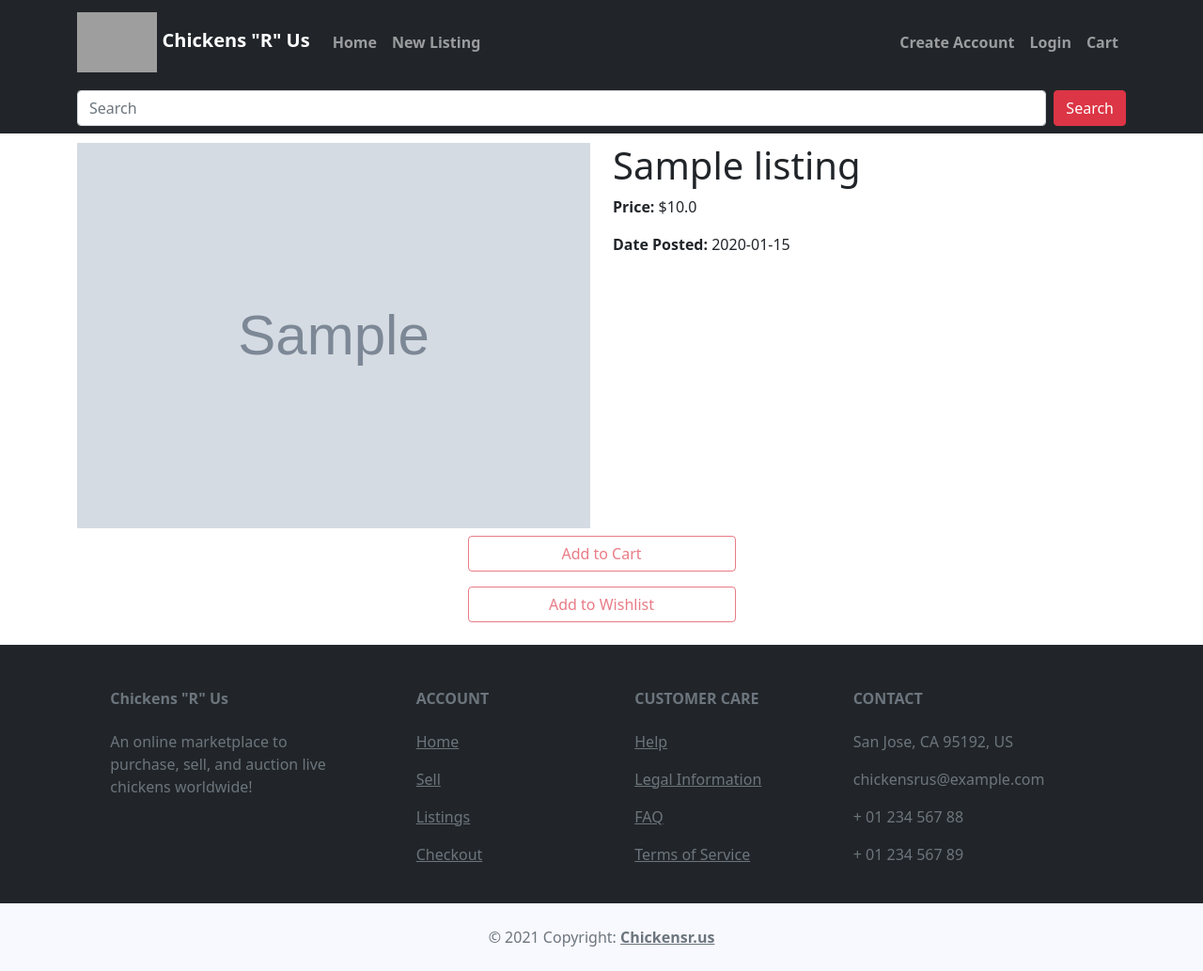
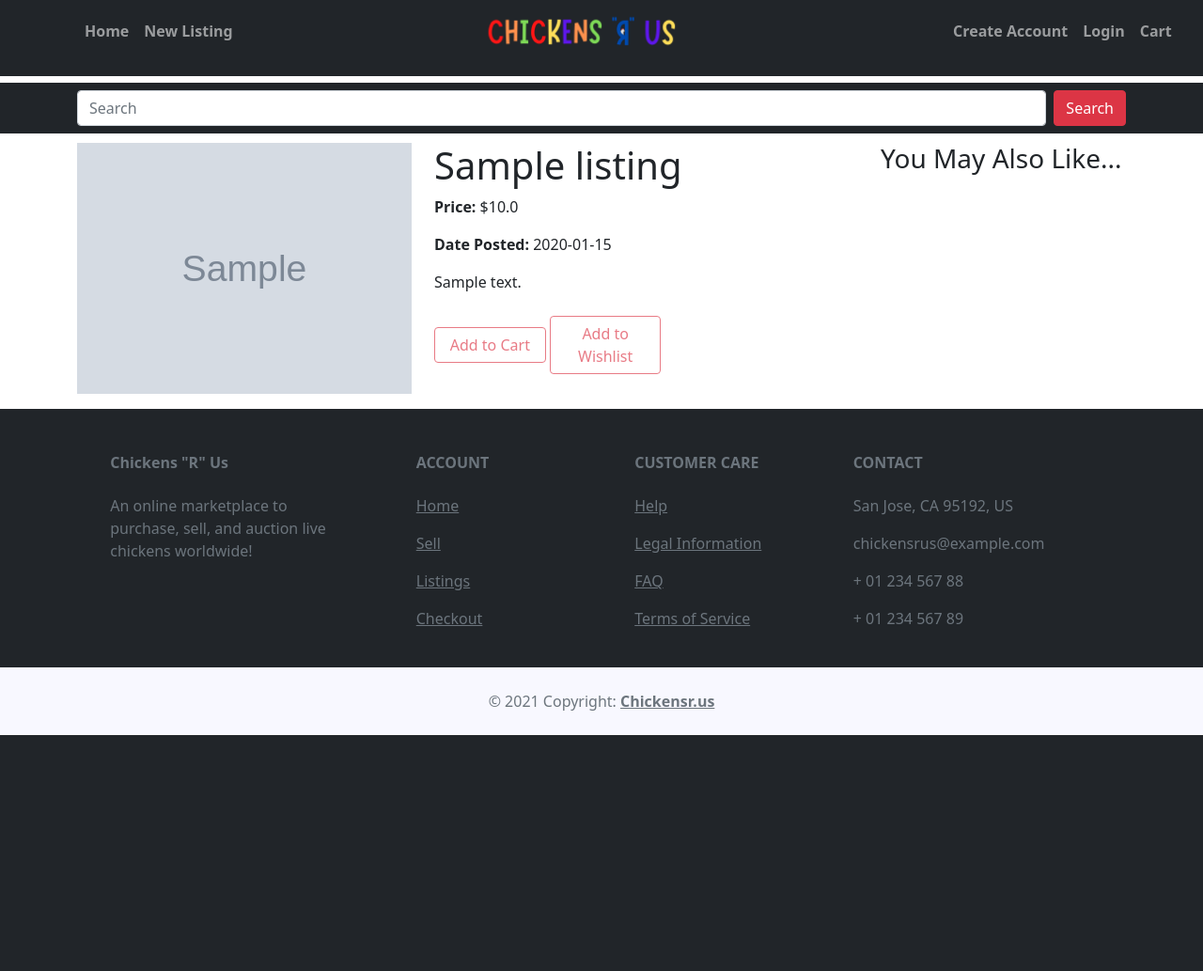
Before and after one commit to alexanderjshapiro/chickensrus, a Flask app: page /listing/1 in a window 1280 px wide. Shown: the whole page at 94% size. After the commit the page ends 782 px from the top, so only its background shows below. Run offline with Flask 2, Linux system fonts and the light colour scheme; tables that the repository leaves empty hold one stand-in row (values such as "Sample post"); grey boxes marked "Sample" are stand-in pictures; some libraries are stand-ins or nearby versions; grey boxes are pictures that could not be loaded.

Commit message:
Reformatted Listing page and navigation bar

```diff
--- a/app/routes.py
+++ b/app/routes.py
@@ -124,13 +124,13 @@ def account_delete():
 def listing(listing_id):
     listing_id = escape(listing_id)
     matching_listing = query_listing(listing_id)
+    otherListings = search_listings('')  # Empty search will return all listings
 
     if matching_listing is None:
         return render_template('error/404.html'), 404
 
     return render_template(
-        'listing/listing.html',
-        listing=matching_listing
+        'listing/listing.html', listing=matching_listing, otherListings=otherListings
     )
 
 
--- a/app/templates/base.html
+++ b/app/templates/base.html
@@ -23,41 +23,45 @@
 <body>
 <header>
     <!--Navigation Bar-->
-    <nav class="navbar navbar-expand-md navbar-dark fixed-top bg-dark" style="font-weight: 800">
+    <nav class="navbar navbar-expand-md navbar-dark fixed-top bg-dark mb-0 pb-4" style="font-weight: 800" >
         <div class="container">
-            <a href="{{ url_for('home') }}"
-               class="navbar-brand mb-0 h1" style="font-weight: 900">
-                <img style="display: inline; height: 4rem"
-                     class="d-inline-block align-middle"
-                     src="https://images.emojiterra.com/google/android-10/512px/1f414.png"/>
-                Chickens "R" Us
-            </a>
-            <button class="navbar-toggler" type="button" data-bs-toggle="collapse" data-bs-target="#navbarCollapse"
-                    aria-controls="navbarCollapse" aria-expanded="false" aria-label="Toggle navigation">
-                <span class="navbar-toggler-icon"></span>
-            </button>
             <div class="collapse navbar-collapse" id="navbarCollapse">
-                <ul class="navbar-nav me-auto mb-2 mb-md-0">
-                    <li class="nav-item">
+                <ul class="navbar-nav me-auto mb-md-0">
+                    <li class="nav-item col-auto ">
                         <a class="nav-link" href="{{ url_for('home') }}">Home</a>
                     </li>
-                    <li class="nav-item">
+                    <li class="nav-item col-auto" >
                         <a class="nav-link" href="{{ url_for('listing_create') }}">New Listing</a>
                     </li>
                 </ul>
-                <ul class="navbar-nav me-0 mb-2 mb-md-0">
+                <ul class="navbar-nav mx-auto mb-md-0">
+                     <li class="nav-item ">
+                        <a href="{{ url_for('home') }}"
+                           class="navbar-brand mx-auto align-middle" >
+                            <img style="display: inline; width: 30% "
+                                 class="mx-auto d-block"
+                                 src="../static/images/ChickensRUSLogo.png" />
+                        </a>
+                         <button class="navbar-toggler" type="button" data-bs-toggle="collapse" data-bs-target="#navbarCollapse"
+                                aria-controls="navbarCollapse" aria-expanded="false" aria-label="Toggle navigation">
+                            <span class="navbar-toggler-icon"></span>
+                        </button>
+                     </li>
+                </ul>
+
+                <ul class="navbar-nav me-0 mb-md-0">
                     {% if current_user.is_anonymous %}
-                    <li class="nav-item">
+                    <li class="nav-item col-auto">
                         <a class="nav-link" href="{{ url_for('account_create') }}">Create Account</a>
                     </li>
-                    <li class="nav-item">
+                    <li class="nav-item col-auto">
                         <a class="nav-link" href="{{ url_for('account_login') }}">Login</a>
                     </li>
                     {% else %}
-                    <li class="nav-item">
+                    <li class="nav-item col-autoo">
                         <a class="nav-link" href="{{ url_for('account') }}">Account</a>
                     </li>
-                    <li class="nav-item">
+                    <li class="nav-item col-auto">
                         <a class="nav-link" href="{{ url_for('account_logout') }}">Logout</a>
                     </li>
                     {% endif %}
@@ -69,7 +73,7 @@
         </div>
     </nav>
     <!--  Search Bar  -->
-    <div class="w-100 position-fixed bg-dark p-2" style="z-index: 100;">
+    <div class="w-100 position-fixed bg-dark py-2" style="z-index: 100;">
         <form class="d-flex mb-2 mb-md-0 container" method="post" action="{{ url_for('search') }}">
             <input name="query" class="form-control me-2" type="search" placeholder="Search" aria-label="Search">
             <button class="btn btn-danger" type="submit">Search</button>
--- a/app/templates/listing/listing.html
+++ b/app/templates/listing/listing.html
@@ -2,34 +2,61 @@
 
 {% block content %}
     <div class="row">
-    <div class="col-6">
+    <!--Listing picture-->
+        <div class="col-4">
             <img class="w-100" src="{{ listing.picture }}"/>
         </div>
-    <div class="col-6">
+    <!--Listing information-->
+        <div class="col-4 ">
             <h1>{{ listing.name }}</h1>
             <p><b>Price:</b> ${{ listing.price }}</p>
             <p><b>Date Posted:</b> {{ listing.date_posted }}</p>
-        <p>{{ listing.listing_description }}</p>
-    </div>
-</div>
+            <p>{{ listing.description }}</p>
 
-<div class="row">
              {% if current_user.is_anonymous %}
-    <button class="col-3 mx-auto my-2 btn btn-outline-danger" disabled>Add to Cart</button>
+                <button class="col-4 mx-auto my-2 btn btn-outline-danger" disabled>Add to Cart</button>
             {% elif listing in current_user.user_cart %}
-    <a href="{{ url_for('cart_remove', listing_id=listing.id) }}" class="btn btn-danger">Remove from Cart</a>
+                <a href="{{ url_for('cart_remove', listing_id=listing.id) }}" class="col-4 mx-auto my-2 btn btn-danger" style = "width: 200px">Remove from Cart</a>
             {% else %}
-    <a href="{{ url_for('cart_add', listing_id=listing.id) }}" class="btn btn-danger">Add to Cart</a>
+                <a href="{{ url_for('cart_add', listing_id=listing.id) }}" class="col-4 mx-auto my-2 btn btn-danger">Add to Cart</a>
+            {% endif %}
+
+            {% if current_user.is_anonymous %}
+                <button class="col-4 mx-auto my-2 btn btn-outline-danger" disabled>Add to Wishlist</button>
+            {% elif listing in current_user.user_wishlist %}
+                <a href="{{ url_for('wishlist_remove', listing_id=listing.id) }}" class="col-4 mx-auto my-2 btn btn-danger" style = "width: 200px">Remove from Wishlist</a>
+            {% else %}
+                <a href="{{ url_for('wishlist_add', listing_id=listing.id) }}" class="col-4 mx-auto my-2 btn btn-danger">Add to Wishlist</a>
             {% endif %}
         </div>
 
+<!--Other suggested listings-->
+        <div class="col-md-3 offset-md-1" >
+            <h3>You May Also Like...</h3>
+            {% for otherListing in otherListings %}
+                {% if otherListing.id != listing.id %}
+                    <div class="card my-2">
+                        <div class="card-body container-fluid">
                             <div class="row">
-    {% if current_user.is_anonymous %}
-    <button class="col-3 mx-auto my-2 btn btn-outline-danger" disabled>Add to Wishlist</button>
-    {% elif listing in current_user.user_wishlist %}
-    <a href="{{ url_for('wishlist_remove', listing_id=listing.id) }}" class="btn btn-danger">Remove from Wishlist</a>
-    {% else %}
-    <a href="{{ url_for('wishlist_add', listing_id=listing.id) }}" class="btn btn-danger">Add to Wishlist</a>
+                                <div class="col-4">
+                                    <img class="card-img" src="{{ otherListing.picture }}" alt="Card image cap">
+                                </div>
+                                <div class="col-8">
+                                    <h4 class="card-title">{{ otherListing.name }}</h4>
+                                    <p class="card-text">{{ otherListing.description[:50] }}...</p>
+                                    <p class="card-text">Posted: {{ otherListing.date_posted }}</p>
+                                </div>
+                            </div>
+                        </div>
+                        <div class="card-footer container-fluid">
+                            <a href="{{ url_for('listing', listing_id=otherListing.id) }}" class="btn btn-danger">View
+                                Listing</a>
+                            <h5 style="font-weight: 700; text-align: right; float: right">
+                                ${{ "{0:,.2f}".format(otherListing.price) }}</h5>
+                        </div>
+                    </div>
                 {% endif %}
+            {% endfor %}
+        </div>
     </div>
 {% endblock %}
```
Also changed, not shown: app/static/images/ChickensRUSLogo.png (added). Lines whose indentation alone changed are shown as unchanged.
